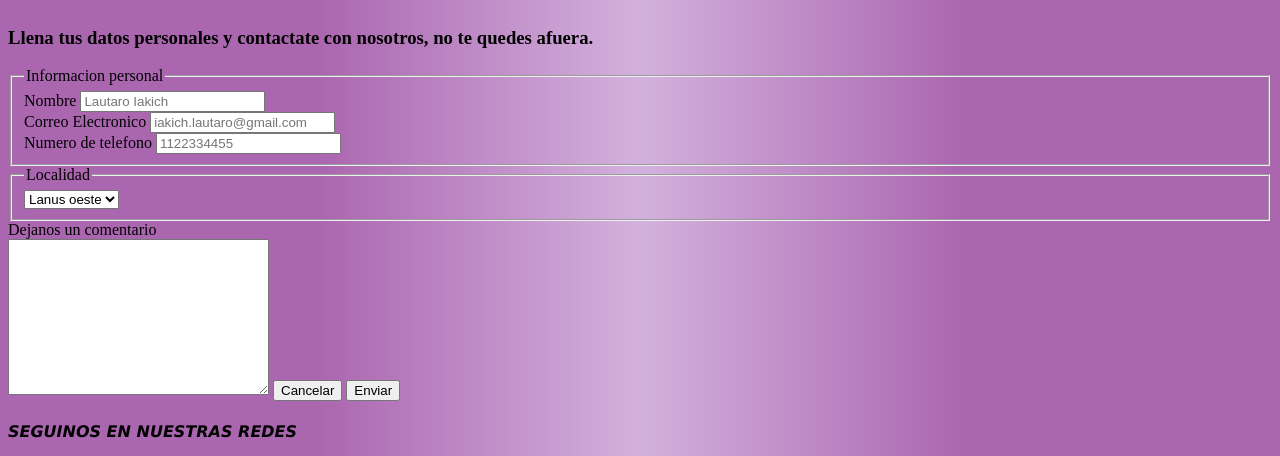
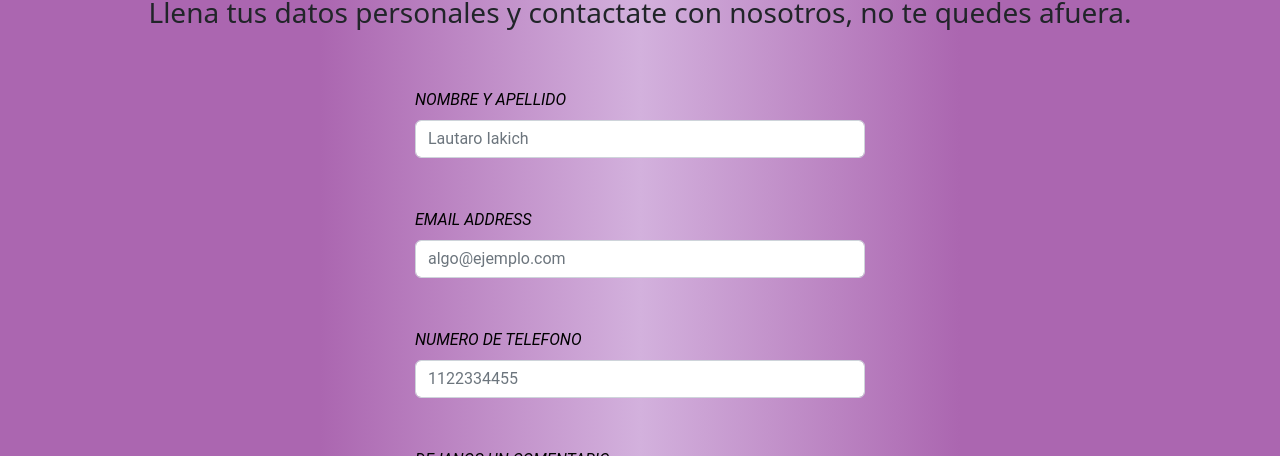
Before and after one commit to lautta22/pilates_iakich, a plain HTML site: page views/contacto.html in a window 1280 px wide. Shown: the part 324-780 px from the top of the page. Drawn offline with nearby package versions, Linux system fonts and the light colour scheme.

Commit message:
bootstrap

```diff
--- a/css/stylecontacto.css
+++ b/css/stylecontacto.css
@@ -35,3 +35,13 @@ height: 200px;}
         main{padding: 30px;
             margin: 50px;
         border: solid black 3px;}
+        section{display: flex;
+        justify-content: center;}
+        .mb-3{width: 450px;
+            text-decoration: none;
+            color: black;
+            font-family:'Roboto', sans-serif;
+        margin-top: 50px;}
+            .redes{text-align: center;
+            margin-top: 30px;}
+            h3{text-align: center;}
--- a/views/contacto.html
+++ b/views/contacto.html
@@ -5,6 +5,8 @@
     <meta http-equiv="X-UA-Compatible" content="IE=edge" />
     <meta name="viewport" content="width=device-width, initial-scale=1.0" />
     <title>Pilates-Modela tu cuerpo</title>
+    <link rel="stylesheet" href="https://cdn.jsdelivr.net/npm/bootstrap@5.2.0-beta1/dist/css/bootstrap.min.css">
+
     <link rel="stylesheet" href="../css/stylecontacto.css" />
   </head>
   <body>
@@ -27,40 +29,32 @@
     </header>
     <section>
       <form action="envio.php">
-        <fieldset>
-          <legend>Informacion personal</legend>
-          <label for="name">Nombre</label>
-          <input type="text" id="name" placeholder="Lautaro Iakich" />
-          <br />
-          <label for="email">Correo Electronico</label>
-          <input
-            type="email"
-            id="email"
-            placeholder="iakich.lautaro@gmail.com"
-          />
-          <br />
-          <label for="telephone">Numero de telefono</label>
-          <input type="telephone" id="telephone" placeholder="1122334455" />
-        </fieldset>
-        <fieldset>
-          <legend>Localidad</legend>
-          <select name="lanus" id="">
-            <option value="lanus oeste">Lanus oeste</option>
-            <option value="lanus este">Lanus este</option>
-          </select>
-        </fieldset>
-        <label for="mensaje">Dejanos un comentario</label>
-        <br />
-        <textarea name="" id="mensaje" cols="30" rows="10"></textarea>
-        <input type="reset" value="Cancelar" />
-        <input type="submit" value="Enviar" />
+        <div class="mb-3">
+          <label for="exampleFormControlInput1" class="form-label">Nombre y apellido</label>
+          <input type="name" class="form-control" id="exampleFormControlInput1" placeholder="Lautaro Iakich">
+        </div>
+        <div class="mb-3">
+          <label for="exampleFormControlInput1" class="form-label">Email address</label>
+          <input type="email" class="form-control" id="exampleFormControlInput1" placeholder="algo@ejemplo.com">
+        </div>
+        <div class="mb-3">
+          <label for="exampleFormControlInput1" class="form-label">Numero de telefono</label>
+          <input type="telephone" class="form-control" id="exampleFormControlInput1" placeholder="1122334455">
+        </div>
+        <div class="mb-3">
+          <label for="exampleFormControlTextarea1" class="form-label">Dejanos un comentario</label>
+          <textarea class="form-control" id="exampleFormControlTextarea1" rows="3"></textarea>
+        </div>
+        <input class="btn btn-primary" type="reset" value="Cancelar">
+        <input class="btn btn-primary" type="submit" value="Enviar">
       </form>
     </section>
-    <div><h4>Seguinos en nuestras redes</h4></div>
+    <div class="redes"><h4>Seguinos en nuestras redes</h4></div>
     <footer class="footer">
       <a href="https://www.instagram.com/lautaro_agustin07/"
         ><img class="footer__img" src="../img/instagram-svgrepo-com.svg" alt="instagram"
       /></a>
     </footer>
+    <link rel="stylesheet" href="https://cdn.jsdelivr.net/npm/bootstrap@5.2.0-beta1/dist/js/bootstrap.bundle.min.js">
   </body>
 </html>
```
Also changed, not shown: css/style.css (+10 -0 lines), index.html (+15 -20 lines).
